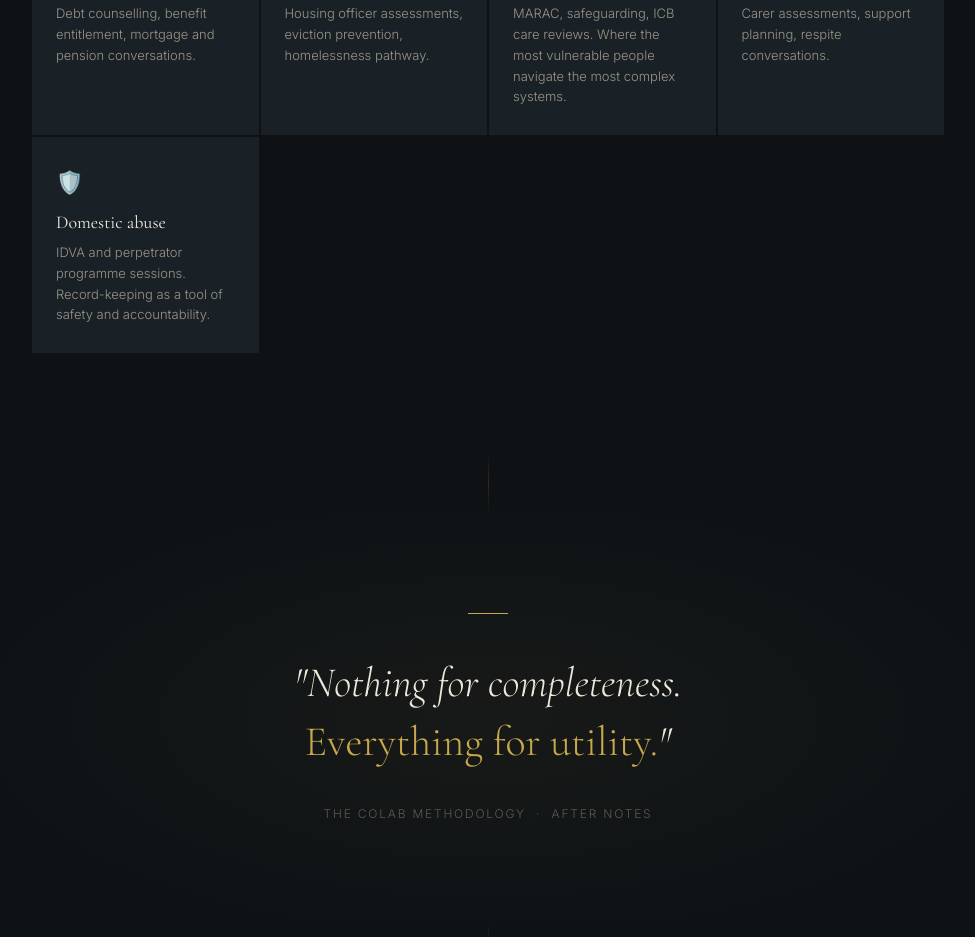
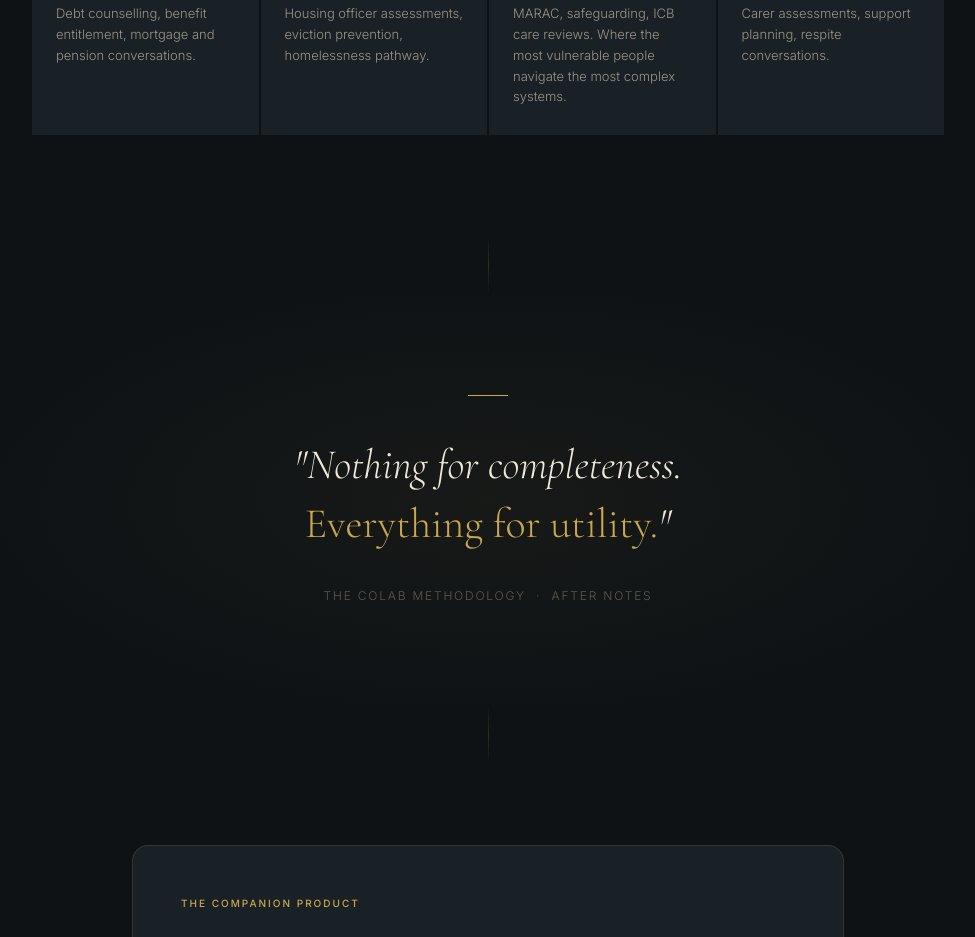
Before and after one commit to Marcovanbd1/afternote-myscribe, a plain HTML site: page index.html in a window 1280 px wide. Shown: the part 3207-4144 px from the top of the page, without its empty margins (152-1127 px from the left). Drawn offline with nearby package versions, Linux system fonts and the light colour scheme.

Commit message:
Update index.html

```diff
--- a/index.html
+++ b/index.html
@@ -718,11 +718,7 @@
       <p class="context-title">Unpaid carers</p>
       <p class="context-desc">Carer assessments, support planning, respite conversations.</p>
     </div>
-    <div class="context-cell">
-      <span class="context-icon">🛡️</span>
-      <p class="context-title">Domestic abuse</p>
-      <p class="context-desc">IDVA and perpetrator programme sessions. Record-keeping as a tool of safety and accountability.</p>
-    </div>
+
   </div>
 </section>
 
```
